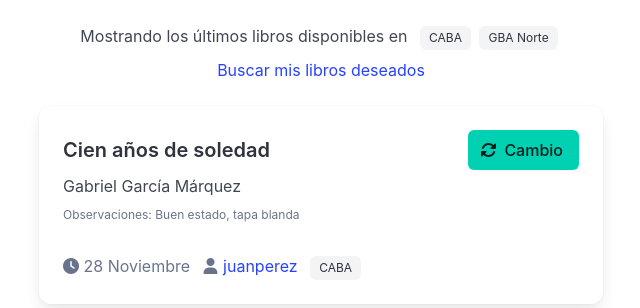
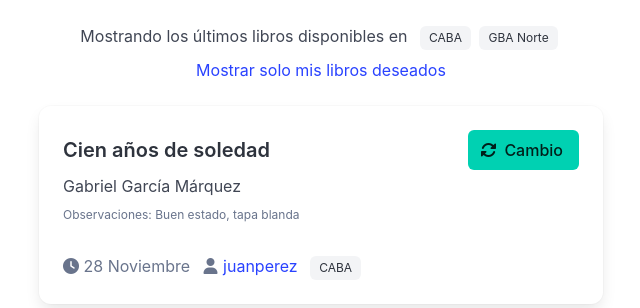
Before and after one commit to facundoolano/giralibros, a Django app: page / in a window 1280 px wide. Shown: the part 60-368 px from the top of the page, without its empty margins (319-959 px from the left). Run offline with Django 4.2, Linux system fonts and the light colour scheme; a user stored in the database is signed in; data comes from the database, SQL or seed files in the repository; tables that the repository leaves empty hold one stand-in row (values such as "Sample post"); parts of the project's set-up code (start-up, migrations or seed data) failed here and were passed over; some libraries are stand-ins or nearby versions.

Commit message:
tweak message

```diff
--- a/books/templates/home.html
+++ b/books/templates/home.html
@@ -23,7 +23,7 @@
   {% endfor %}
   {% if user.wanted.exists %}
   <div class="mt-2">
-    <a href="{% url 'home' %}?wanted">Buscar mis libros deseados</a>
+    <a href="{% url 'home' %}?wanted">Mostrar solo mis libros deseados</a>
   </div>
   {% endif %}
   {% endif %}
```
